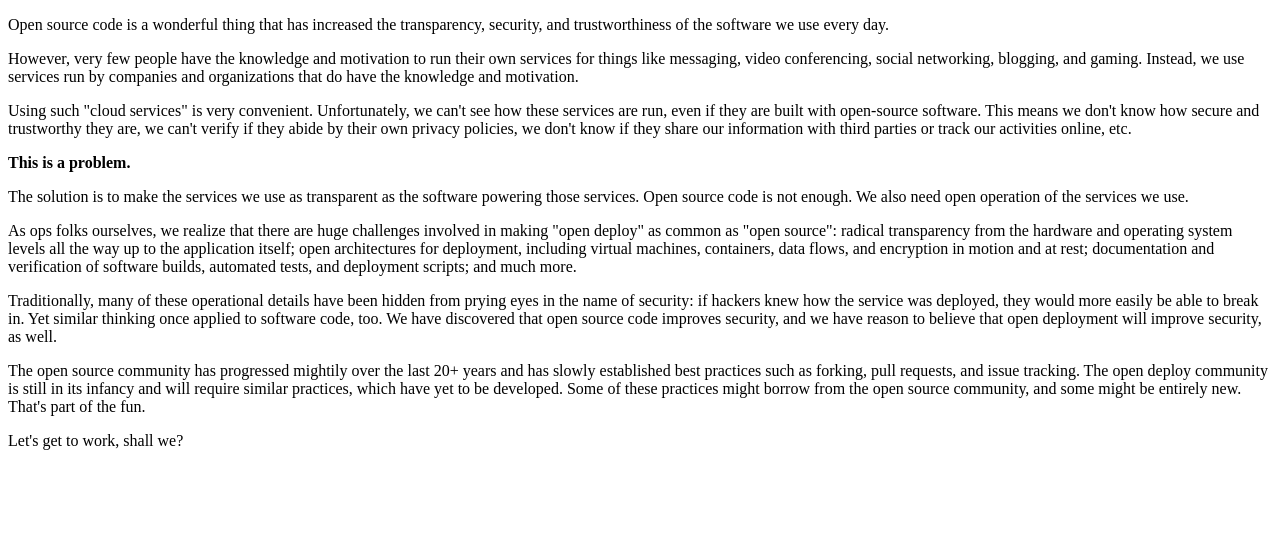
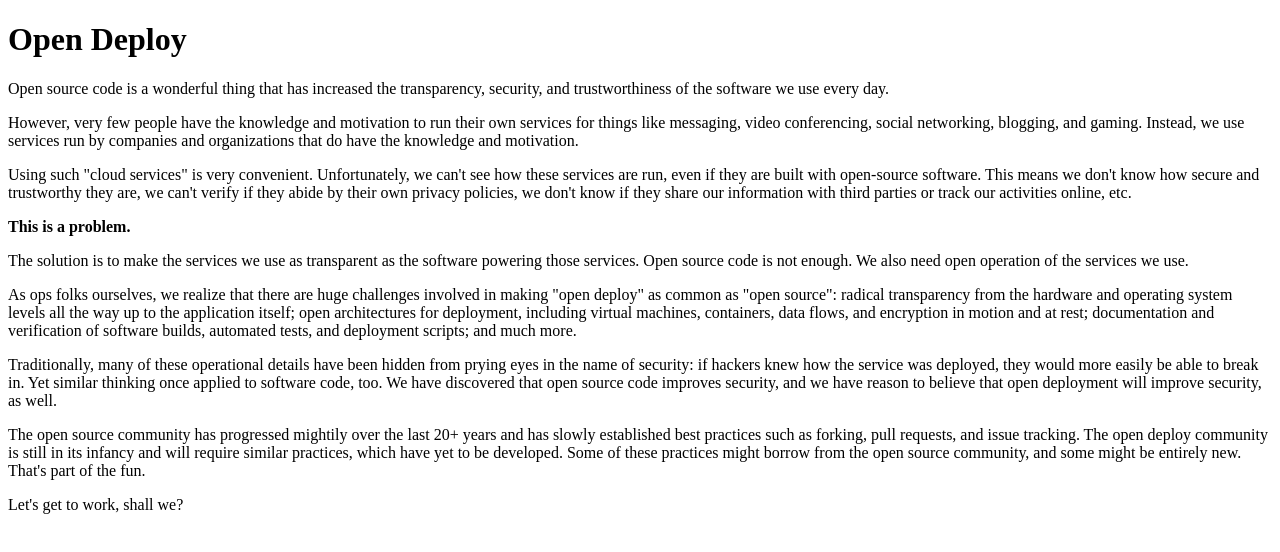
Before and after one commit to OpenDeploy/opendeploy.org, a plain HTML site: page index.html in a window 1280 px wide. Drawn offline with Linux system fonts and the light colour scheme.

Commit message:
add title

```diff
--- a/index.html
+++ b/index.html
@@ -7,6 +7,7 @@
 </head>
 <body>
   <div class="content">
+  <h1>Open Deploy</h1>
     <p>
       Open source code is a wonderful thing that has increased the transparency, security, and trustworthiness of the software we use every day.
     </p>
```
